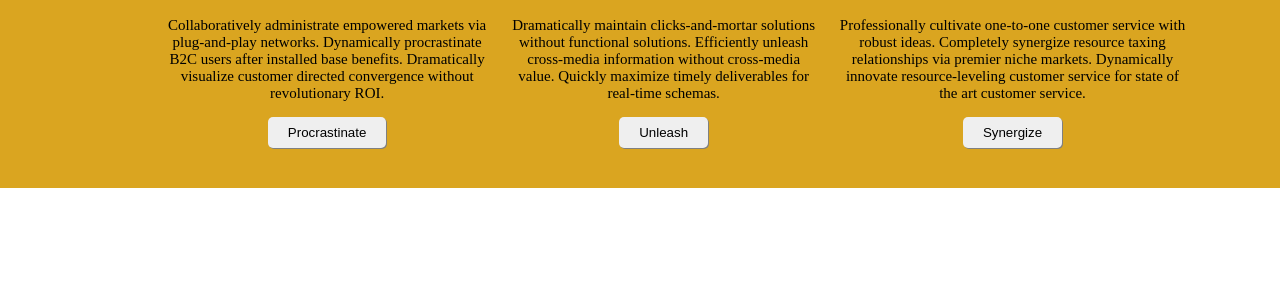
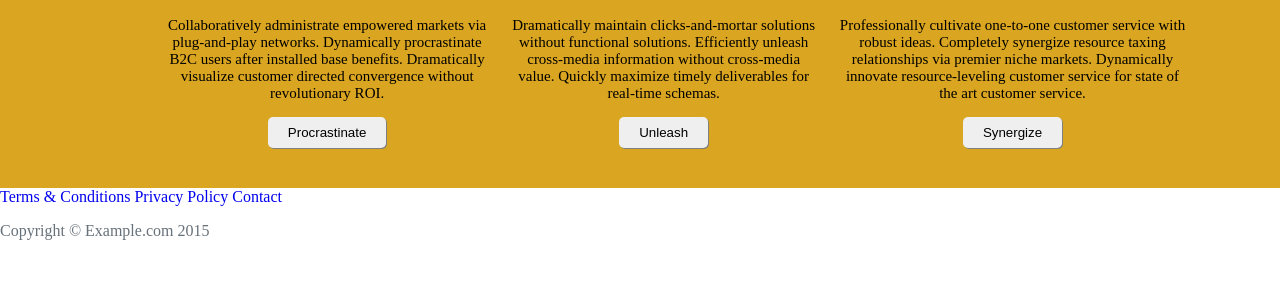
Before and after one commit to Nabeela-Nadeer/second-project, a plain HTML site: page index.html in a window 1280 px wide. Shown: the part 1158-1466 px from the top of the page. Before the commit the page ends 1346 px from the top, so only its background shows below. Drawn offline with Linux system fonts and the light colour scheme.

Commit message:
footer part2 making

```diff
--- a/assets/css/style.css
+++ b/assets/css/style.css
@@ -213,3 +213,17 @@ body{
 .dp-button:hover{
     background-color: rgb(189, 179, 179);
 }
+.end-page{
+    width:100%;
+    height: 120px;
+    justify-content: center;
+}
+.links{
+    text-decoration: none;
+}
+.links:hover{
+    color: #052541;
+}
+.mail{
+    color: #67717a;
+}
--- a/index.html
+++ b/index.html
@@ -100,6 +100,12 @@
 
             </div>
         </div>
+        <div class="end-page">
+            <a href="#" class="links" >Terms & Conditions </a>
+            <a href="#" class="links">Privacy Policy </a>
+            <a href="#" class="links">Contact</a>
+            <p class="mail">Copyright © Example.com 2015</p>
+        </div>
     </footer>
 </body>
 </html>
```
Also changed, not shown: assets/images/img1.jpg.
